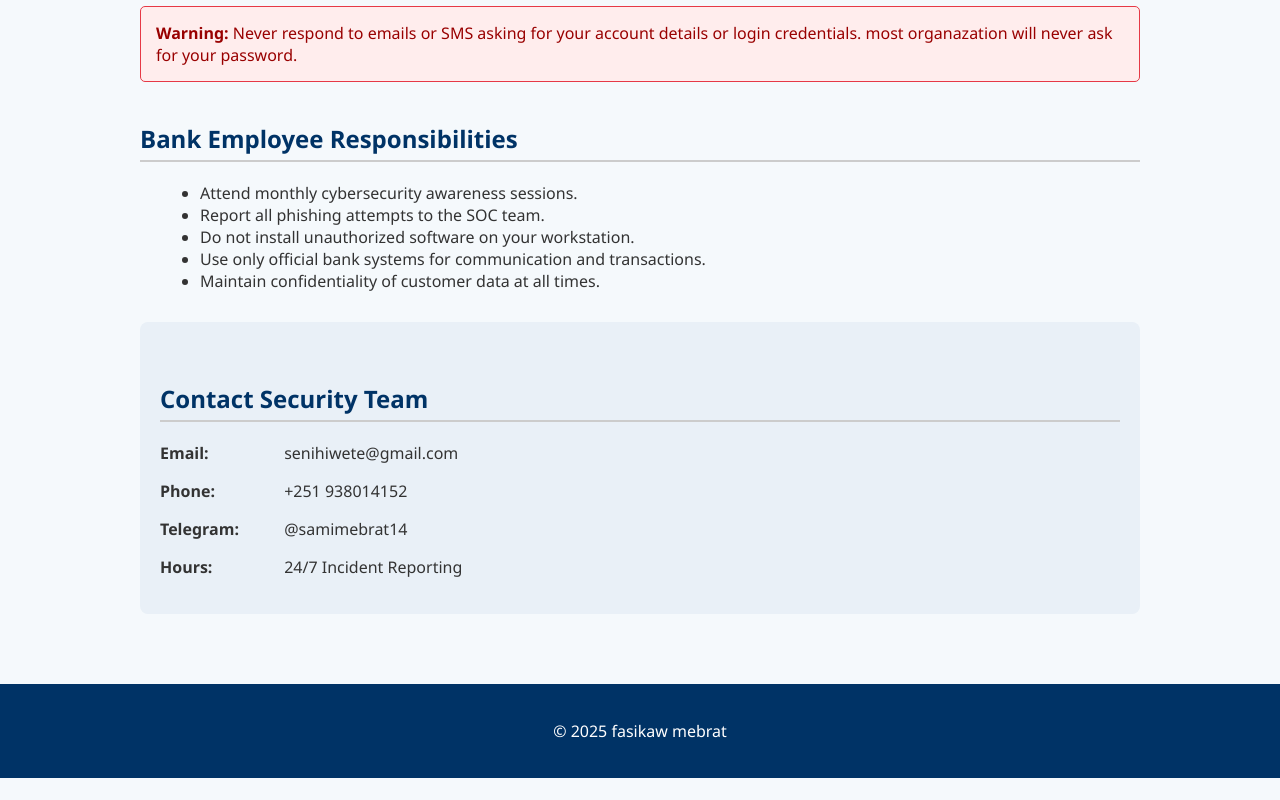
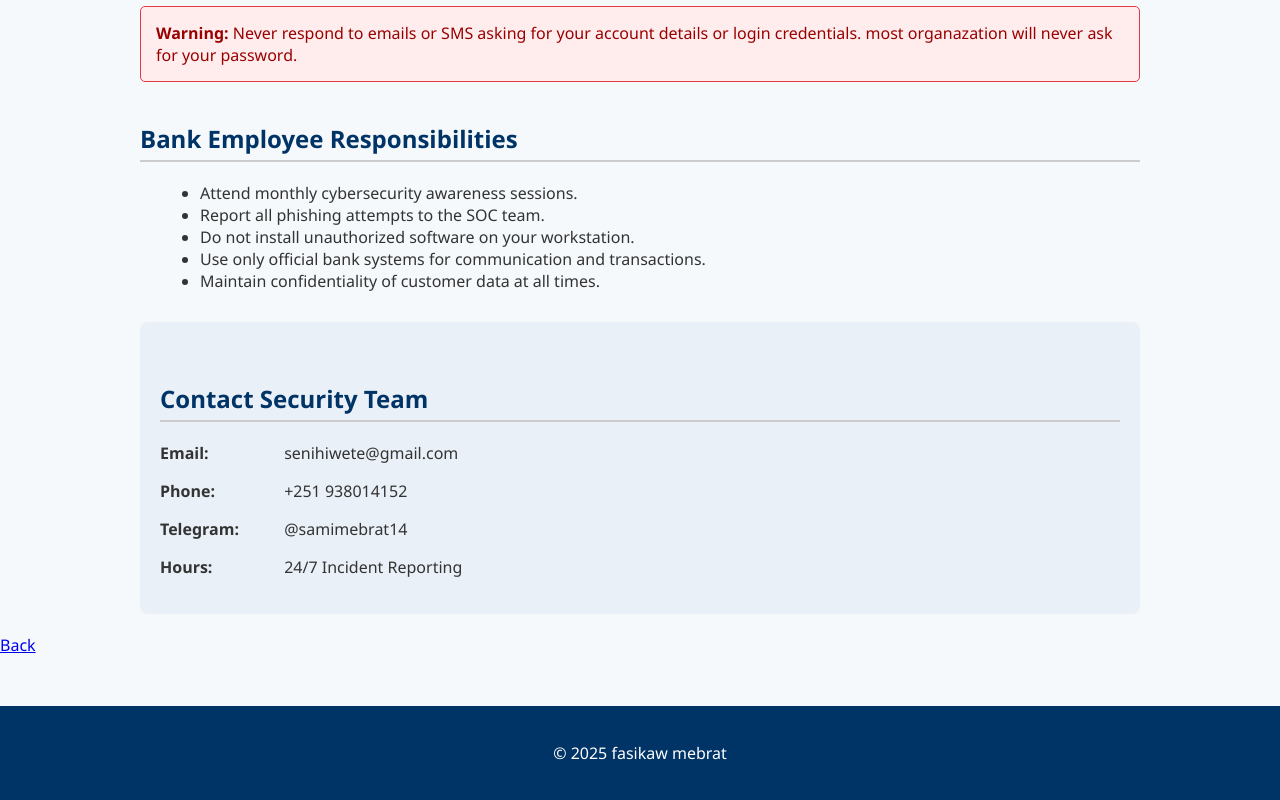
Before and after one commit to Fasil173/fasikaw-portfolio, a plain HTML site: page awareness.html in a window 1280 px wide. Shown: the part 857-1657 px from the top of the page. Before the commit the page ends 1635 px from the top, so only its background shows below. Drawn offline with Linux system fonts and the light colour scheme.

Commit message:
Update awareness.html

```diff
--- a/awareness.html
+++ b/awareness.html
@@ -150,7 +150,7 @@
       <p><strong>Hours:</strong> 24/7 Incident Reporting</p>
     </section>
   </div>
-
+<a href="index.html" class="back-button">Back</a>
   <footer>
     <p>© 2025 fasikaw mebrat</p>
   </footer>
```
